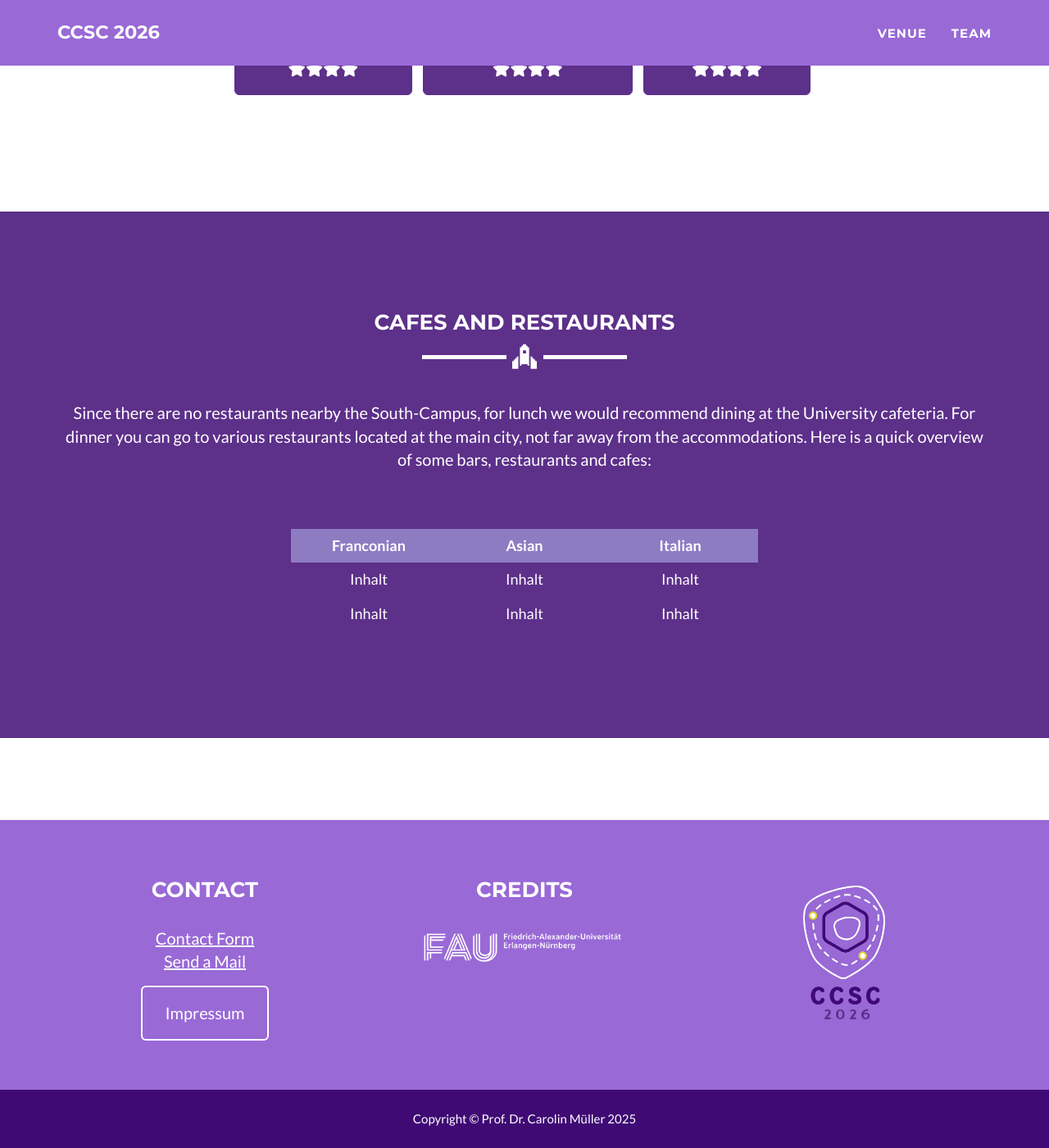
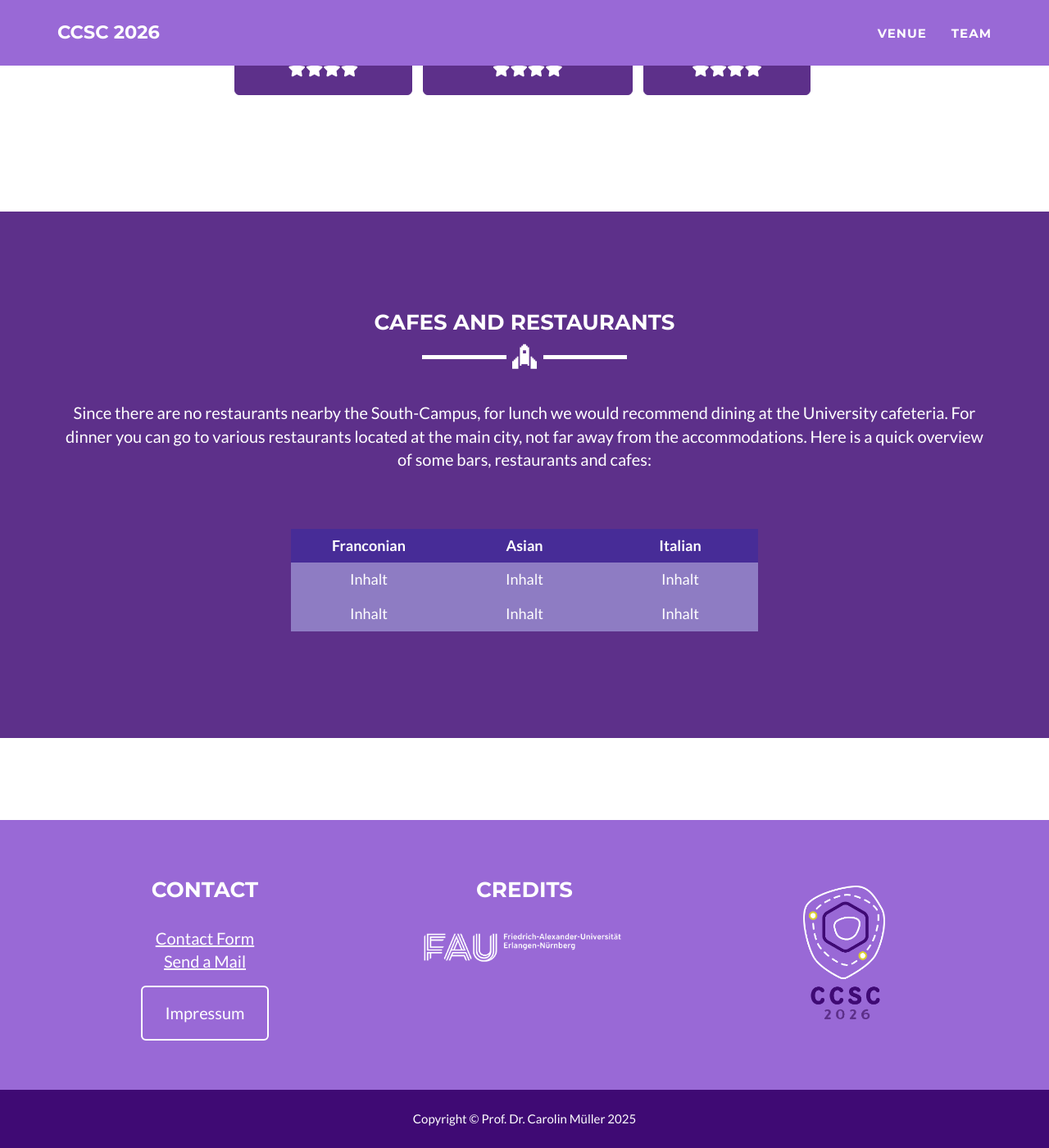
Before and after one commit to ccsc2026/ccsc2026.github.io, a Jekyll site: the page built from venue.html, in a window 1280 px wide and 1400 px high, scrolled down 2109 px. Shown: the whole window at 82% size. Built offline with Jekyll 4.4.1, drawn with Linux system fonts in a browser that asks for light colours.

Commit message:
Update venue.html
Retrying table

```diff
--- a/venue.html
+++ b/venue.html
@@ -100,21 +100,23 @@ layout: page
         table {
             width: 50%; /* Adjust width as needed */
             border-collapse: seperate; /* Collapse borders */
-            table-layout: fixed;
+	    border-spacing: 0;
+	    table-layout: fixed;
             margin: 20px 0;
             font-size: 18px;
             text-align: left; /* Left-align for cells, overridden for headers */
         }
         th, td {
-            border: 2px solid #000; /* Set border color to white */
+            border: 2px #000; /* Set border color to white */
             padding: 8px;
         }
         th {
-            background-color: #8e7cc3; /* Header background color */
+            background-color: #472c97;
             text-align: center; /* Center the header text */
         }
         td {
-            text-align: center;
+	background-color: #8e7cc3;
+	text-align: center;
         }
     </style>
 </head>
```
